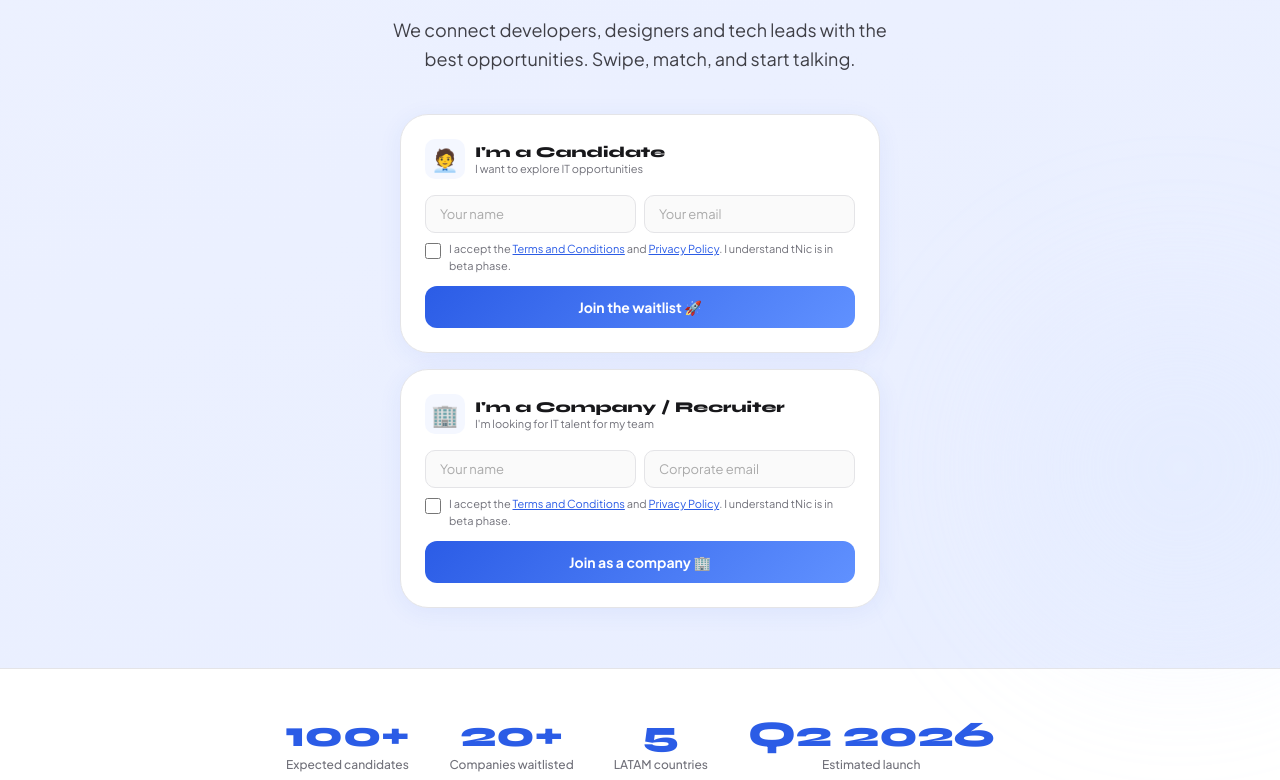
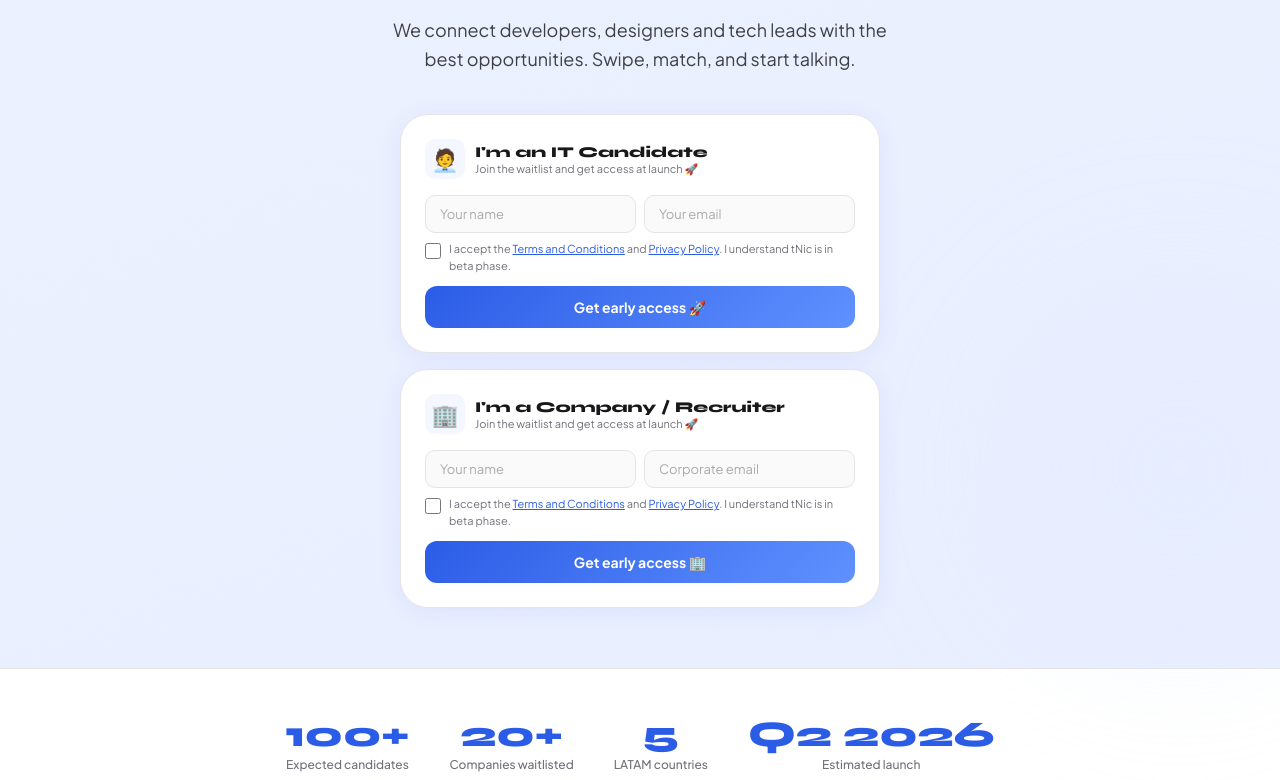
Before and after one commit to nicolasmarialaura-blip/TalentBridge-, a plain HTML site: page index.html in a window 1280 px wide. Shown: the part 665-1445 px from the top of the page. Drawn offline with Linux system fonts and the light colour scheme.

Commit message:
Update index.html

```diff
--- a/index.html
+++ b/index.html
@@ -395,8 +395,8 @@ footer{padding:40px clamp(20px,6vw,80px);border-top:1px solid var(--brd);backgro
       <div class="form-card-header">
         <div class="form-card-icon">🧑‍💼</div>
         <div>
-          <div class="form-card-title" data-es="Soy Candidato" data-en="I'm a Candidate">Soy Candidato</div>
-          <div class="form-card-sub" data-es="Quiero explorar oportunidades IT" data-en="I want to explore IT opportunities">Quiero explorar oportunidades IT</div>
+          <div class="form-card-title" data-es="Soy Candidato IT" data-en="I'm an IT Candidate">Soy Candidato IT</div>
+          <div class="form-card-sub" data-es="Anotate y accedé cuando lancemos 🚀" data-en="Join the waitlist and get access at launch 🚀">Anotate y accedé cuando lancemos 🚀</div>
         </div>
       </div>
       <form onsubmit="submitForm(event,'candidate')">
@@ -412,8 +412,8 @@ footer{padding:40px clamp(20px,6vw,80px);border-top:1px solid var(--brd);backgro
             </span>
           </label>
         </div>
-        <button type="submit" class="btn-submit" data-es="Unirme a la lista de espera 🚀" data-en="Join the waitlist 🚀">Unirme a la lista de espera 🚀</button>
-        <div class="success-msg" id="cand-ok"><span data-es="✅ ¡Listo! Te avisamos cuando tu acceso esté disponible." data-en="✅ Done! We'll notify you when access is ready.">✅ ¡Listo! Te avisamos cuando tu acceso esté disponible.</span></div>
+        <button type="submit" class="btn-submit" data-es="Quiero mi acceso anticipado 🚀" data-en="Get early access 🚀">Quiero mi acceso anticipado 🚀</button>
+        <div class="success-msg" id="cand-ok"><span data-es="✅ ¡Listo! Cuando la app esté disponible te enviamos un mail con tu acceso." data-en="✅ Done! When the app launches we'll send you an email with your access.">✅ ¡Listo! Cuando la app esté disponible te enviamos un mail con tu acceso.</span></div>
       </form>
     </div>
 
@@ -423,7 +423,7 @@ footer{padding:40px clamp(20px,6vw,80px);border-top:1px solid var(--brd);backgro
         <div class="form-card-icon">🏢</div>
         <div>
           <div class="form-card-title" data-es="Soy Empresa / Recruiter" data-en="I'm a Company / Recruiter">Soy Empresa / Recruiter</div>
-          <div class="form-card-sub" data-es="Busco talento IT para mi equipo" data-en="I'm looking for IT talent for my team">Busco talento IT para mi equipo</div>
+          <div class="form-card-sub" data-es="Anotate y accedé cuando lancemos 🚀" data-en="Join the waitlist and get access at launch 🚀">Anotate y accedé cuando lancemos 🚀</div>
         </div>
       </div>
       <form onsubmit="submitForm(event,'company')">
@@ -439,8 +439,8 @@ footer{padding:40px clamp(20px,6vw,80px);border-top:1px solid var(--brd);backgro
             </span>
           </label>
         </div>
-        <button type="submit" class="btn-submit" data-es="Sumarme como empresa 🏢" data-en="Join as a company 🏢">Sumarme como empresa 🏢</button>
-        <div class="success-msg" id="comp-ok"><span data-es="✅ ¡Genial! Te contactamos en las próximas 48hs." data-en="✅ Great! We'll contact you within 48 hours.">✅ ¡Genial! Te contactamos en las próximas 48hs.</span></div>
+        <button type="submit" class="btn-submit" data-es="Quiero mi acceso anticipado 🏢" data-en="Get early access 🏢">Quiero mi acceso anticipado 🏢</button>
+        <div class="success-msg" id="comp-ok"><span data-es="✅ ¡Listo! Cuando la app esté disponible te enviamos un mail con tu acceso." data-en="✅ Done! When the app launches we'll send you an email with your access.">✅ ¡Listo! Cuando la app esté disponible te enviamos un mail con tu acceso.</span></div>
       </form>
     </div>
   </div>
@@ -952,7 +952,7 @@ footer{padding:40px clamp(20px,6vw,80px);border-top:1px solid var(--brd);backgro
 
 <script>
 // ── APPS SCRIPT ──
-var SHEET_URL='https://script.google.com/macros/s/AKfycby81ItyCr7GYAWJwWMQpkq90C6jEz0dgWpt8LxV7nEo2BwViiybB1BUHtK2XV9sMTrIFQ/exec';
+var SHEET_URL='https://script.google.com/macros/s/AKfycbwzTJNJlJgeukYnCooHMYLc75vLYnkr_xeMWm9WWLacZTXspsLJwGgTysuidoEY-tWoZA/exec';
 
 // ── LANG ──
 var LANG='es';
```
